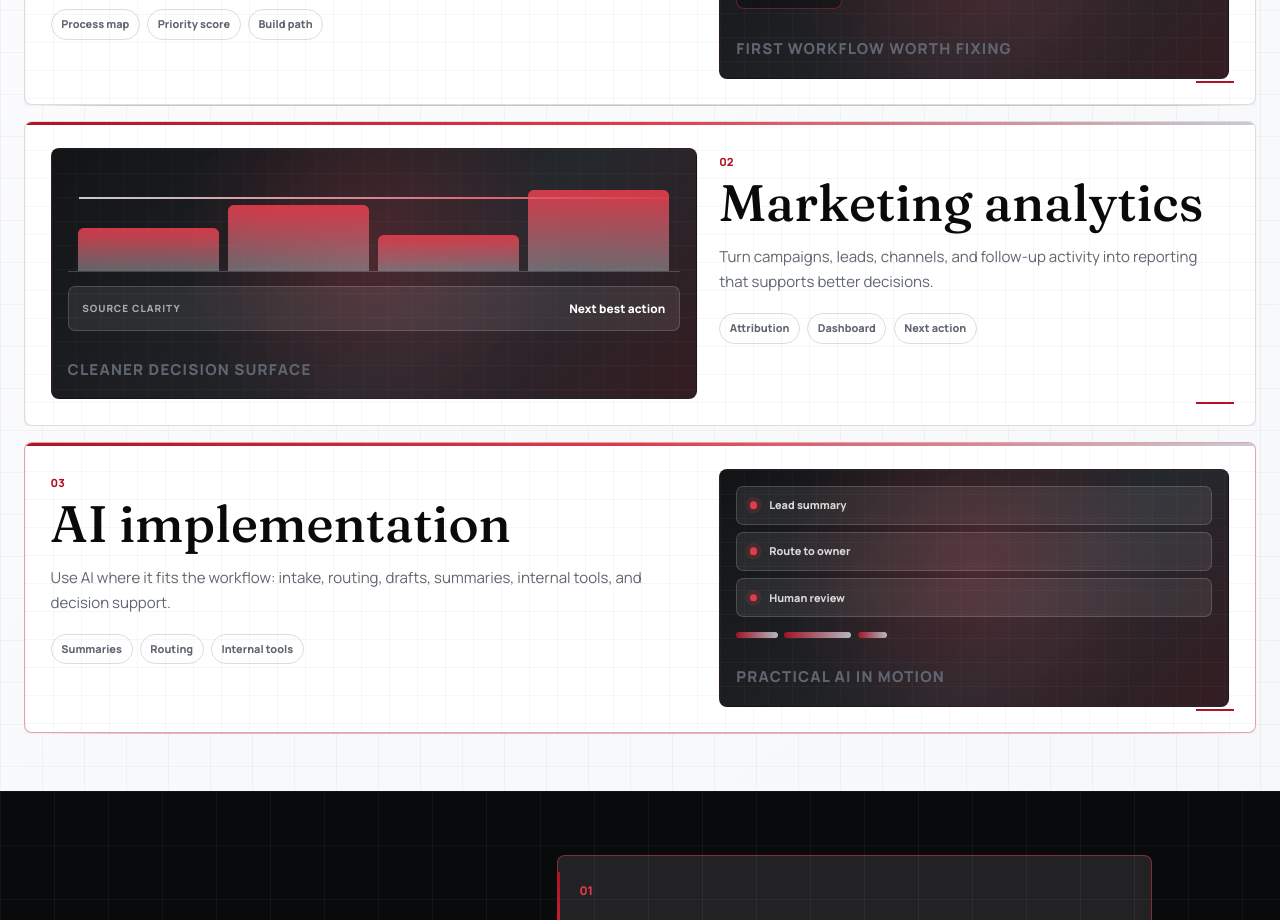
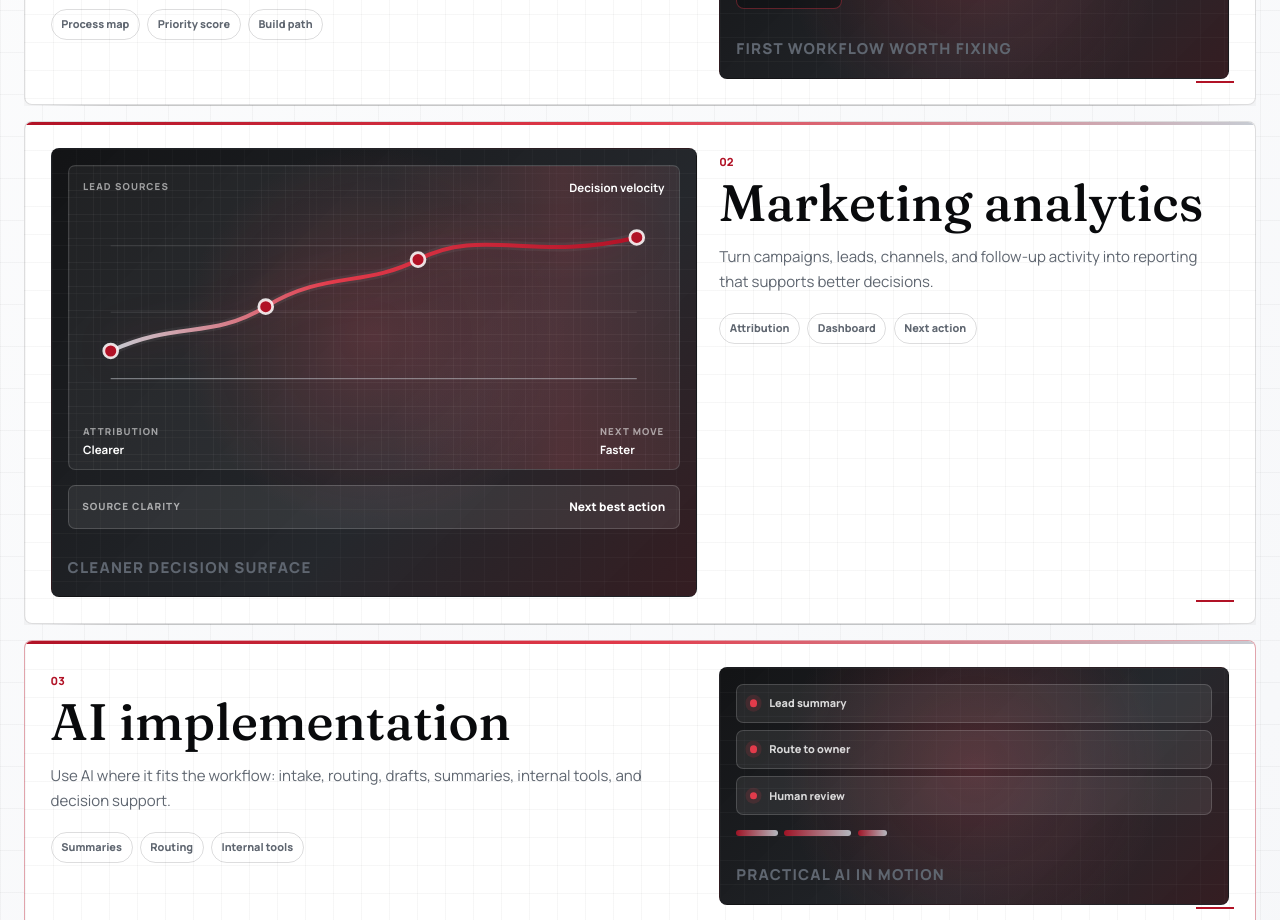
Before and after one commit to dez727/diligent-designs-consulting-site, a Next.js app in the folder client-automation-opportunity-scanner/: page / in a window 1280 px wide. Shown: the part 1880-2800 px from the top of the page. Built offline with nearby package versions, Linux system fonts and the light colour scheme; no server answers.

Commit message:
Replace analytics visual with motion line graph

```diff
--- a/client-automation-opportunity-scanner/app/globals.css
+++ b/client-automation-opportunity-scanner/app/globals.css
@@ -1455,55 +1455,131 @@ h6 {
   line-height: 1.1;
 }
 
-.analytics-preview {
+.analytics-line-preview {
   position: relative;
+  overflow: hidden;
   display: grid;
-  grid-template-columns: repeat(4, minmax(0, 1fr));
-  align-items: end;
-  gap: 0.55rem;
-  min-height: 6.7rem;
-  border-bottom: 1px solid rgba(255, 255, 255, 0.2);
-  padding: 0.75rem 0.65rem 0;
-}
-
-.analytics-preview span {
+  gap: 0.65rem;
+  min-height: 8.35rem;
+  border: 1px solid rgba(255, 255, 255, 0.14);
+  border-radius: 0.45rem;
+  background:
+    linear-gradient(rgba(255, 255, 255, 0.045) 1px, transparent 1px),
+    linear-gradient(90deg, rgba(255, 255, 255, 0.04) 1px, transparent 1px),
+    rgba(255, 255, 255, 0.055);
+  background-size: 24px 24px;
+  padding: 0.82rem 0.9rem 0.7rem;
+}
+
+.analytics-line-preview::after {
+  position: absolute;
+  inset: 0;
+  background: linear-gradient(90deg, transparent 8%, rgba(226, 59, 75, 0.16), transparent 64%);
+  content: "";
+  opacity: 0;
+  transform: translateX(-55%);
+  transition:
+    opacity 0.45s ease,
+    transform 1.2s cubic-bezier(0.2, 0.72, 0.18, 1);
+}
+
+.analytics-line-header,
+.analytics-line-metrics {
+  position: relative;
+  z-index: 1;
+  display: flex;
+  align-items: center;
+  justify-content: space-between;
+  gap: 1rem;
+}
+
+.analytics-line-header span,
+.analytics-line-metrics small {
+  color: rgba(255, 255, 255, 0.56);
+  font-size: 0.6rem;
+  font-weight: 900;
+  letter-spacing: 0.12em;
+  text-transform: uppercase;
+}
+
+.analytics-line-header strong,
+.analytics-line-metrics strong {
+  color: #fff;
+  font-size: 0.72rem;
+}
+
+.analytics-line-chart {
+  position: relative;
+  z-index: 1;
   display: block;
-  height: var(--bar-height, 50%);
-  min-height: 2rem;
-  border-radius: 0.35rem 0.35rem 0 0;
-  background: linear-gradient(180deg, rgba(226, 59, 75, 0.92), rgba(199, 204, 211, 0.42));
-  transform: scaleY(0.4);
-  transform-origin: bottom center;
-  transition: transform 0.85s cubic-bezier(0.2, 0.72, 0.18, 1);
-}
-
-.analytics-preview span:nth-child(1) {
-  --bar-height: 46%;
-}
-
-.analytics-preview span:nth-child(2) {
-  --bar-height: 70%;
-}
-
-.analytics-preview span:nth-child(3) {
-  --bar-height: 38%;
-}
-
-.analytics-preview span:nth-child(4) {
-  --bar-height: 86%;
-}
-
-.analytics-preview i {
-  position: absolute;
-  display: block;
-  right: 0.7rem;
-  bottom: 68%;
-  left: 0.7rem;
-  height: 2px;
-  background: linear-gradient(90deg, var(--silver), var(--signal-red));
-  transform: scaleX(0.36);
-  transform-origin: left center;
-  transition: transform 0.85s cubic-bezier(0.2, 0.72, 0.18, 1);
+  width: 100%;
+  min-height: 6rem;
+  overflow: visible;
+}
+
+.chart-grid-line,
+.chart-baseline,
+.chart-shadow-line,
+.chart-signal-line {
+  fill: none;
+  vector-effect: non-scaling-stroke;
+}
+
+.chart-grid-line {
+  stroke: rgba(255, 255, 255, 0.12);
+  stroke-width: 1;
+}
+
+.chart-baseline {
+  stroke: rgba(199, 204, 211, 0.44);
+  stroke-width: 1.25;
+}
+
+.chart-shadow-line {
+  stroke: rgba(199, 204, 211, 0.34);
+  stroke-width: 9;
+  stroke-linecap: round;
+  opacity: 0.2;
+}
+
+.chart-signal-line {
+  stroke: url("#analytics-signal-gradient");
+  stroke-width: 4;
+  stroke-linecap: round;
+  stroke-dasharray: 900;
+  stroke-dashoffset: 900;
+  filter: drop-shadow(0 0 14px rgba(226, 59, 75, 0.32));
+  transition: stroke-dashoffset 1.35s cubic-bezier(0.2, 0.72, 0.18, 1);
+}
+
+.chart-points circle {
+  fill: var(--brand);
+  stroke: rgba(255, 255, 255, 0.86);
+  stroke-width: 2;
+  opacity: 0;
+  transform: scale(0.6);
+  transform-box: fill-box;
+  transform-origin: center;
+  transition:
+    opacity 0.45s ease,
+    transform 0.65s cubic-bezier(0.2, 0.72, 0.18, 1);
+}
+
+.chart-points circle:nth-child(2) {
+  transition-delay: 140ms;
+}
+
+.chart-points circle:nth-child(3) {
+  transition-delay: 260ms;
+}
+
+.chart-points circle:nth-child(4) {
+  transition-delay: 380ms;
+}
+
+.analytics-line-metrics span {
+  display: grid;
+  gap: 0.1rem;
 }
 
 .decision-strip {
@@ -1582,16 +1658,30 @@ h6 {
 .service-panel.is-visible .workflow-map-preview i,
 .service-panel.is-featured .workflow-map-preview i,
 .service-panel:hover .workflow-map-preview i,
-.service-panel.is-visible .analytics-preview i,
-.service-panel.is-featured .analytics-preview i,
-.service-panel:hover .analytics-preview i,
-.service-panel.is-visible .analytics-preview span,
-.service-panel.is-featured .analytics-preview span,
-.service-panel:hover .analytics-preview span,
 .service-panel.is-visible .ai-pulse-preview i,
 .service-panel.is-featured .ai-pulse-preview i,
 .service-panel:hover .ai-pulse-preview i {
   transform: scaleX(1);
+}
+
+.service-panel.is-visible .analytics-line-preview::after,
+.service-panel.is-featured .analytics-line-preview::after,
+.service-panel:hover .analytics-line-preview::after {
+  opacity: 1;
+  transform: translateX(45%);
+}
+
+.service-panel.is-visible .chart-signal-line,
+.service-panel.is-featured .chart-signal-line,
+.service-panel:hover .chart-signal-line {
+  stroke-dashoffset: 0;
+}
+
+.service-panel.is-visible .chart-points circle,
+.service-panel.is-featured .chart-points circle,
+.service-panel:hover .chart-points circle {
+  opacity: 1;
+  transform: scale(1);
 }
 
 .service-card::before {
--- a/client-automation-opportunity-scanner/app/page.tsx
+++ b/client-automation-opportunity-scanner/app/page.tsx
@@ -192,12 +192,48 @@ export default function HomePage() {
 
                 {service.visual === "analytics" ? (
                   <>
-                    <div className="analytics-preview">
-                      <span />
-                      <span />
-                      <span />
-                      <span />
-                      <i />
+                    <div className="analytics-line-preview">
+                      <div className="analytics-line-header">
+                        <span>Lead sources</span>
+                        <strong>Decision velocity</strong>
+                      </div>
+                      <svg className="analytics-line-chart" viewBox="0 0 420 150" role="img" aria-label="">
+                        <defs>
+                          <linearGradient id="analytics-signal-gradient" x1="20" x2="400" y1="0" y2="0" gradientUnits="userSpaceOnUse">
+                            <stop offset="0%" stopColor="#c7ccd3" />
+                            <stop offset="42%" stopColor="#e23b4b" />
+                            <stop offset="100%" stopColor="#b11226" />
+                          </linearGradient>
+                        </defs>
+                        <path className="chart-grid-line" d="M20 28H400" />
+                        <path className="chart-grid-line" d="M20 76H400" />
+                        <path className="chart-grid-line" d="M20 124H400" />
+                        <path className="chart-baseline" d="M20 124H400" />
+                        <path
+                          className="chart-shadow-line"
+                          d="M20 104 C68 82 92 96 132 72 C174 46 204 58 242 38 C288 14 326 40 400 22"
+                        />
+                        <path
+                          className="chart-signal-line"
+                          d="M20 104 C68 82 92 96 132 72 C174 46 204 58 242 38 C288 14 326 40 400 22"
+                        />
+                        <g className="chart-points">
+                          <circle cx="20" cy="104" r="5" />
+                          <circle cx="132" cy="72" r="5" />
+                          <circle cx="242" cy="38" r="5" />
+                          <circle cx="400" cy="22" r="5" />
+                        </g>
+                      </svg>
+                      <div className="analytics-line-metrics">
+                        <span>
+                          <small>Attribution</small>
+                          <strong>Clearer</strong>
+                        </span>
+                        <span>
+                          <small>Next move</small>
+                          <strong>Faster</strong>
+                        </span>
+                      </div>
                     </div>
                     <div className="decision-strip">
                       <span>Source clarity</span>
```
